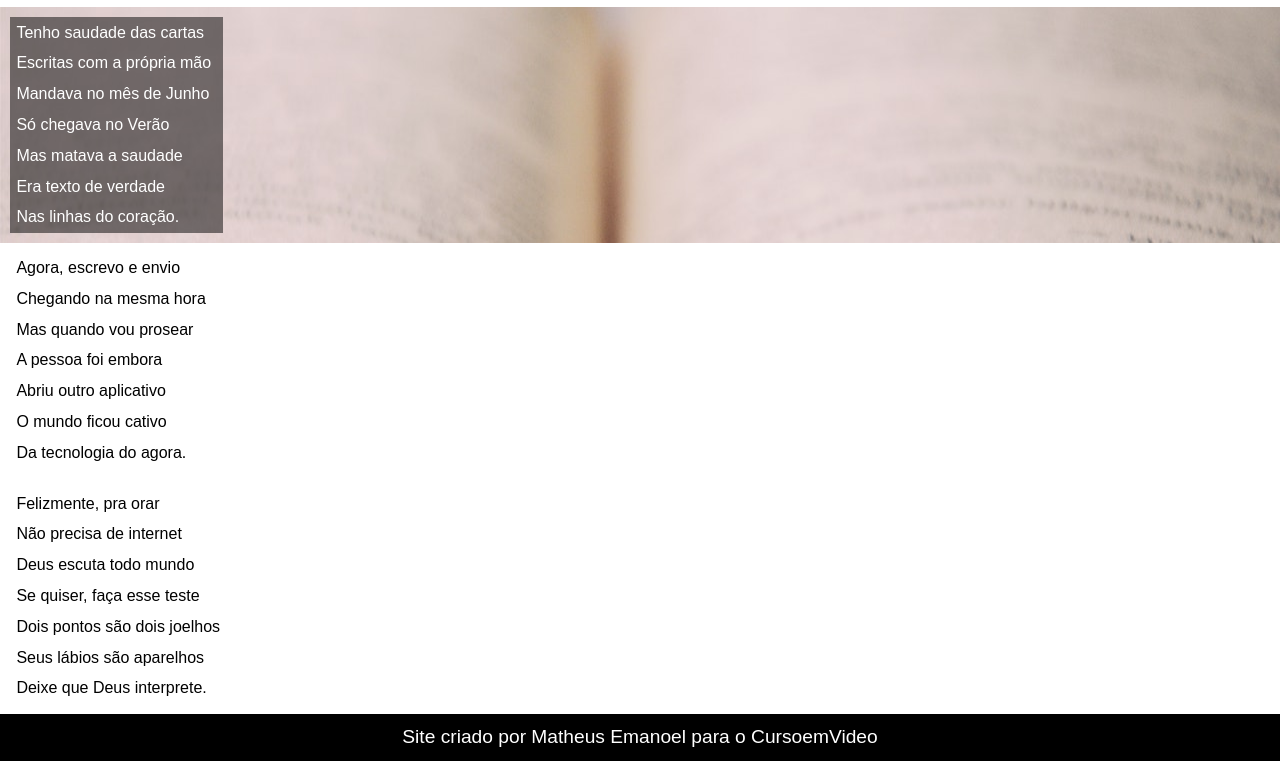
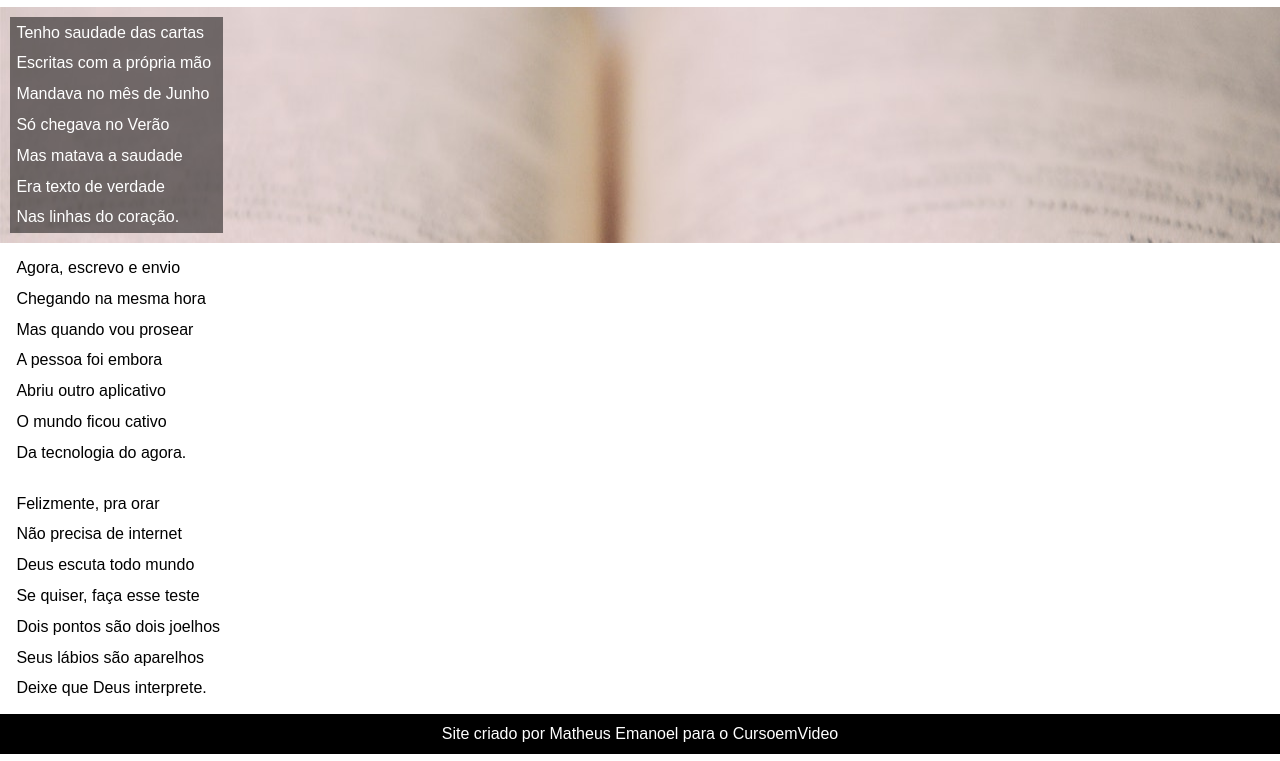
Before and after one commit to matheus-emanoel/html-css, a plain HTML site: page Desafios/d012/index.html in a window 1280 px wide. Shown: the part 1141-1902 px from the top of the page. Drawn offline with Linux system fonts and the light colour scheme.

Commit message:
footer atualizado

```diff
--- a/Desafios/d012/index.html
+++ b/Desafios/d012/index.html
@@ -86,7 +86,7 @@
         </article>
     </main>
     <footer>
-        <p>Site criado por Matheus Emanoel para o <a href="https://www.youtube.com/c/CursoemV%C3%ADdeo">CursoemVideo</a></p>
+        <p>Site criado por Matheus Emanoel para o <a href="https://www.youtube.com/c/CursoemV%C3%ADdeo" target="_blank">CursoemVideo</a></p>
     </footer>
 </body>
 </html>
--- a/Desafios/d012/style.css
+++ b/Desafios/d012/style.css
@@ -11,6 +11,7 @@ header {
 header > h1 {
     padding-top: 50px;
     font-size: 4.5em;
+    font-variant: small-caps;
 }
 header > p {
     padding-bottom: 50px;
@@ -48,7 +49,6 @@ footer {
     color: white;
     text-align: center;
     padding: 5px;
-    font-size: 1.2em;
 }
 footer > p > a {
     text-decoration: none;
```
